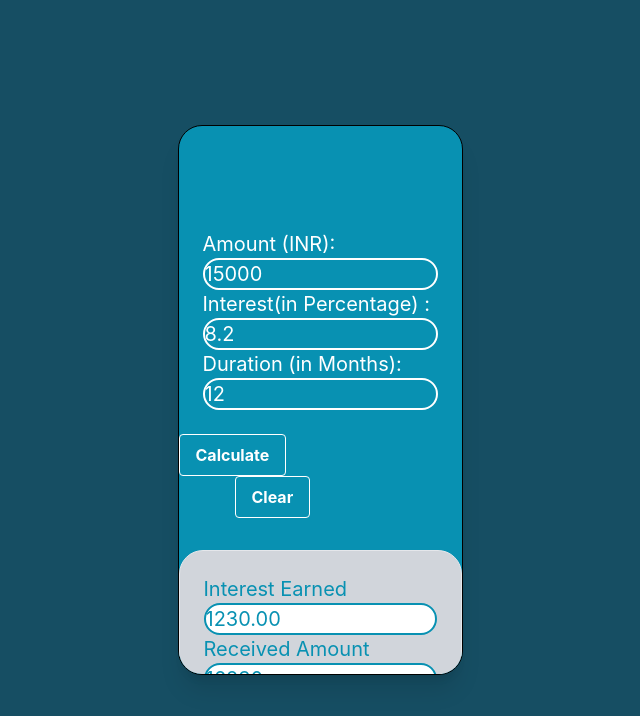
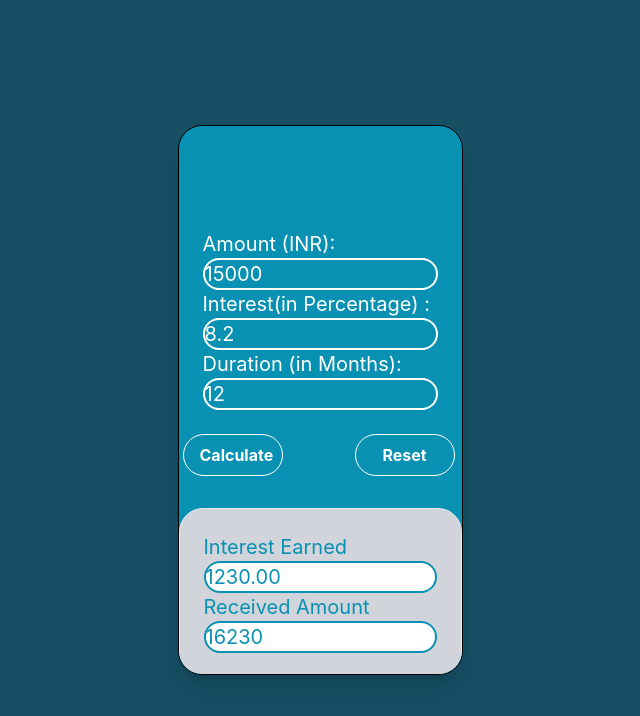
Before and after one commit to Mathurvaibhav29/Basic_Projects, a React (Create React App) app: page / in a window 1280 px wide. Shown: the top 716 px of the page, without its empty margins (320-960 px from the left). Built offline with nearby package versions, Linux system fonts and the light colour scheme.

Commit message:
Aligning Buttons at screen

```diff
--- a/src/App.js
+++ b/src/App.js
@@ -20,7 +20,7 @@ function App() {
   return (
     <>
       <div className="bg-cyan-900 min-h-screen flex justify-center items-center">
-        {/* Mobile-like box container */}
+
         <div
           className="bg-cyan-600 shadow-xl rounded-3xl overflow-hidden border border-black "
           style={{ width: "285px", height: "550px" }}
--- a/src/components/Buttons.jsx
+++ b/src/components/Buttons.jsx
@@ -2,14 +2,20 @@ import React from "react";
 
 function Buttons() {
   return (
-    <>
-      <button class="bg-cyan-600 text-white hover:bg-white hover:text-cyan-600 font-bold py-2 px-4 rounded  mr-12 border border-white">
+    <div className={{ width: "284px" }}>
+      <button
+        class="bg-cyan-600 text-white hover:bg-white hover:text-cyan-600 font-bold py-2 px-4 rounded-full ml-1 mr-9 border border-white "
+        style={{ width: "100px" }}
+      >
         Calculate
       </button>
-      <button class="bg-cyan-600 text-white hover:bg-white hover:text-cyan-600 font-bold py-2 px-4 rounded ml-14    border border-white">
-        Clear
+      <button
+        class="bg-cyan-600 text-white hover:bg-white hover:text-cyan-600 font-bold py-2 px-4 rounded-full ml-9 mr-1   border border-white"
+        style={{ width: "100px" }}
+      >
+        Reset
       </button>
-    </>
+    </div>
   );
 }
 
```
